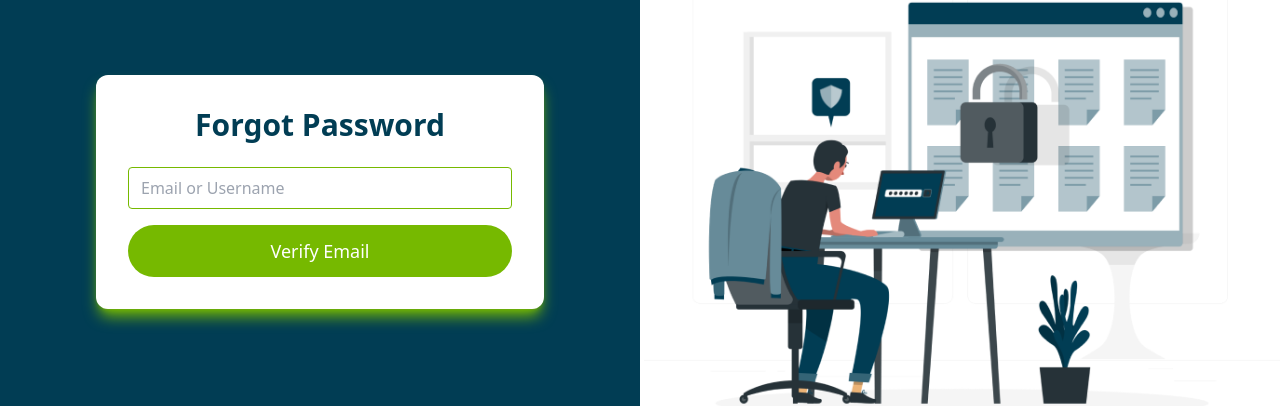
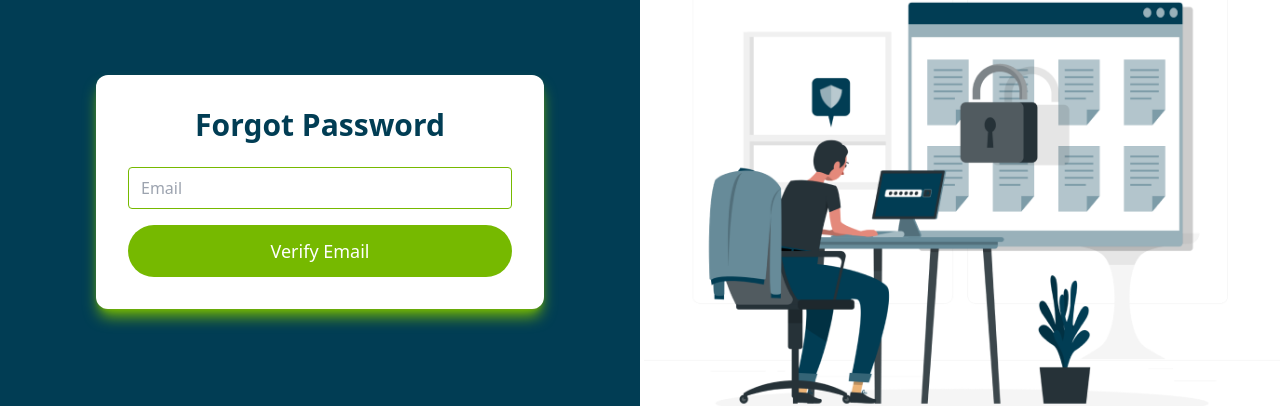
Before and after one commit to dark-Kings/DGX_Community, a React (Vite) app in the folder client/: page /ForgotPassword in a window 1280 px wide. Shown: the part 309-715 px from the top of the page. Built offline with nearby package versions, Linux system fonts and the light colour scheme; no server answers.

Commit message:
Forgot passowrd up dated

```diff
--- a/client/src/component/EmailAndOTPVerification.jsx
+++ /dev/null
@@ -1,79 +0,0 @@
-import { useState } from 'react';
-import PropTypes from 'prop-types';
-
-const EmailAndOTPVerification = ({ onVerificationComplete }) => {
-  const [emailOrUsername, setEmailOrUsername] = useState('');
-  const [generatedOtp, setGeneratedOtp] = useState('');
-  const [otp, setOtp] = useState('');
-  const [emailVerified, setEmailVerified] = useState(false);
-
-  const generateOtp = () => {
-    return Math.floor(100000 + Math.random() * 900000).toString();
-  };
-
-  const handleVerifyEmail = (event) => {
-    event.preventDefault();
-    const otp = generateOtp();
-    setGeneratedOtp(otp);
-    console.log('Generated OTP:', otp);
-    alert(`OTP sent to email: ${otp}`);
-    setEmailVerified(true);
-  };
-
-  const handleVerifyOtp = (event) => {
-    event.preventDefault();
-    if (otp === generatedOtp) {
-      onVerificationComplete(emailOrUsername);
-    } else {
-      alert('Invalid OTP');
-    }
-  };
-
-  return (
-    <>
-      {!emailVerified ? (
-        <form onSubmit={handleVerifyEmail} className="w-full">
-          <div className="mb-4">
-            <input
-              type="text"
-              placeholder="Email or Username"
-              className="border border-DGXgreen py-2 px-3 w-full rounded"
-              value={emailOrUsername}
-              onChange={(e) => setEmailOrUsername(e.target.value)}
-              required
-            />
-          </div>
-          <div>
-            <button type="submit" className="w-full text-lg bg-DGXgreen hover:bg-[#1d4ed8] rounded-full py-3 text-center font-medium text-DGXwhite">
-              Verify Email
-            </button>
-          </div>
-        </form>
-      ) : (
-        <form onSubmit={handleVerifyOtp} className="w-full">
-          <div className="mb-4">
-            <input
-              type="text"
-              placeholder="Enter OTP"
-              className="border border-DGXgreen py-2 px-3 w-full rounded"
-              value={otp}
-              onChange={(e) => setOtp(e.target.value)}
-              required
-            />
-          </div>
-          <div>
-            <button type="submit" className="w-full text-lg bg-DGXgreen hover:bg-[#1d4ed8] rounded-full py-3 text-center font-medium text-DGXwhite">
-              Verify OTP
-            </button>
-          </div>
-        </form>
-      )}
-    </>
-  );
-};
-
-EmailAndOTPVerification.propTypes = {
-  onVerificationComplete: PropTypes.func.isRequired,
-};
-
-export default EmailAndOTPVerification;
--- /dev/null
+++ b/client/src/component/EmailVerification.jsx
@@ -0,0 +1,37 @@
+import { useState } from 'react';
+import PropTypes from 'prop-types';
+
+const EmailVerification = ({ onEmailSubmit }) => {
+  const [email, setEmail] = useState('');
+
+  const handleEmailSubmit = (event) => {
+    event.preventDefault();
+    onEmailSubmit(email);
+  };
+
+  return (
+    <form onSubmit={handleEmailSubmit} className="w-full">
+      <div className="mb-4">
+        <input
+          type="email"
+          placeholder="Email"
+          className="border border-DGXgreen py-2 px-3 w-full rounded"
+          value={email}
+          onChange={(e) => setEmail(e.target.value)}
+          required
+        />
+      </div>
+      <div>
+        <button type="submit" className="w-full text-lg bg-DGXgreen hover:bg-[#1d4ed8] rounded-full py-3 text-center font-medium text-DGXwhite">
+          Verify Email
+        </button>
+      </div>
+    </form>
+  );
+};
+
+EmailVerification.propTypes = {
+  onEmailSubmit: PropTypes.func.isRequired,
+};
+
+export default EmailVerification;
--- a/client/src/component/ForgotPassword.jsx
+++ b/client/src/component/ForgotPassword.jsx
@@ -1,5 +1,5 @@
 import { useState } from 'react';
-import EmailAndOTPVerification from './EmailAndOTPVerification';
+import EmailVerification from './EmailVerification';
 import { images } from '../constant/index.js'; // Adjust the path relative to the component file
 
 const ForgotPassword = () => {
@@ -7,12 +7,31 @@ const ForgotPassword = () => {
   const [newPassword, setNewPassword] = useState('');
   const [confirmPassword, setConfirmPassword] = useState('');
   const [passwordsMatch, setPasswordsMatch] = useState(true);
-  const [otpVerified, setOtpVerified] = useState(false);
+  const [emailVerified, setEmailVerified] = useState(false);
   const [showPassword, setShowPassword] = useState(false);
 
-  const handleVerificationComplete = (email) => {
+  const handleEmailSubmit = async (email) => {
     setEmailOrUsername(email);
-    setOtpVerified(true);
+
+    try {
+      const response = await fetch('/api/send-reset-password-email', {
+        method: 'POST',
+        headers: {
+          'Content-Type': 'application/json',
+        },
+        body: JSON.stringify({ email }),
+      });
+
+      if (response.ok) {
+        setEmailVerified(true);
+        alert('A link to reset your password has been sent to your email.');
+      } else {
+        alert('Error sending email. Please try again.');
+      }
+    } catch (error) {
+      console.error('Error:', error);
+      alert('Error sending email. Please try again.');
+    }
   };
 
   const handleSubmit = (event) => {
@@ -26,7 +45,7 @@ const ForgotPassword = () => {
     setNewPassword('');
     setConfirmPassword('');
     setPasswordsMatch(true);
-    setOtpVerified(false);
+    setEmailVerified(false);
   };
 
   return (
@@ -36,8 +55,8 @@ const ForgotPassword = () => {
         <div className="w-full max-w-md">
           <div className="bg-white rounded-xl mx-auto shadow-lg overflow-hidden bg-DGXwhite shadow-DGXgreen p-8">
             <h1 className="text-DGXblue text-3xl mb-6 font-bold text-center">Forgot Password</h1>
-            {!otpVerified ? (
-              <EmailAndOTPVerification onVerificationComplete={handleVerificationComplete} />
+            {!emailVerified ? (
+              <EmailVerification onEmailSubmit={handleEmailSubmit} />
             ) : (
               <form onSubmit={handleSubmit} className="w-full">
                 <div className="mb-4 relative">
```
Also changed, not shown: client/src/component/UserProfile.jsx (+18 -24 lines).
